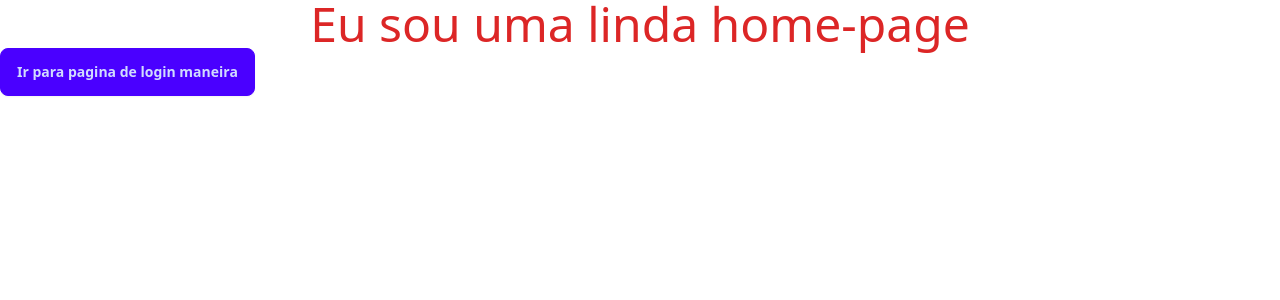
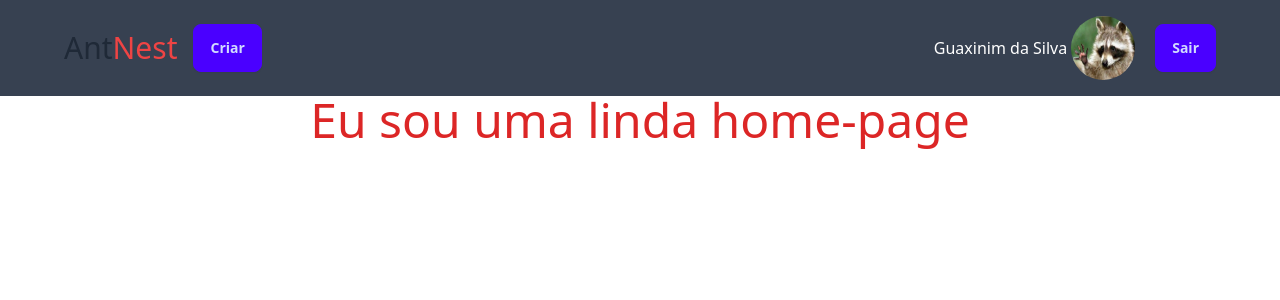
Before and after one commit to Marce1in/Antnest, a React (Vite) app: page /#/ in a window 1280 px wide. Shown: the top 300 px of the page. Built offline with nearby package versions, Linux system fonts and the light colour scheme.

Commit message:
começando home page

```diff
--- a/src/pages/home/Home.jsx
+++ b/src/pages/home/Home.jsx
@@ -1,10 +1,40 @@
-import { Link } from "react-router-dom"
+import { Link } from "react-router-dom";
 
-export default function Home(){
-    return (
-        <>
-            <h1 className="font-sans text-5xl text-center text-red-600">Eu sou uma linda home-page</h1>
-            <Link to="/login" className="btn btn-primary">Ir para pagina de login maneira</Link>
-        </>
-    )
+export default function Home() {
+  return (
+    <>
+      <header className="flex justify-between items-center py-4 px-16 bg-gray-700">
+        <div className="flex items-center gap-4">
+          <h1 className="text-3xl">Ant<span className="text-red-500">Nest</span></h1>
+          <button className="mr-5 btn btn-primary">Criar</button>
+        </div>
+        <nav>
+          <ul className="flex items-center">
+            <div className="flex items-center gap-1">
+              <li className="text-white">Guaxinim da Silva</li>
+              <li>
+                <img
+                  src="./guaxinim.jpg"
+                  alt=""
+                  className="rounded-full w-16 h-16 mr-4"
+                />
+              </li>
+              <li>
+                <Link to="/login" className="btn btn-primary">
+                  Sair
+                </Link>
+              </li>
+            </div>
+          </ul>
+        </nav>
+      </header>
+      <main>
+        <section>
+          <h1 className="font-sans text-5xl text-center text-red-600">
+            Eu sou uma linda home-page
+          </h1>
+        </section>
+      </main>
+    </>
+  );
 }
```
Also changed, not shown: public/guaxinim.jpg (added).
